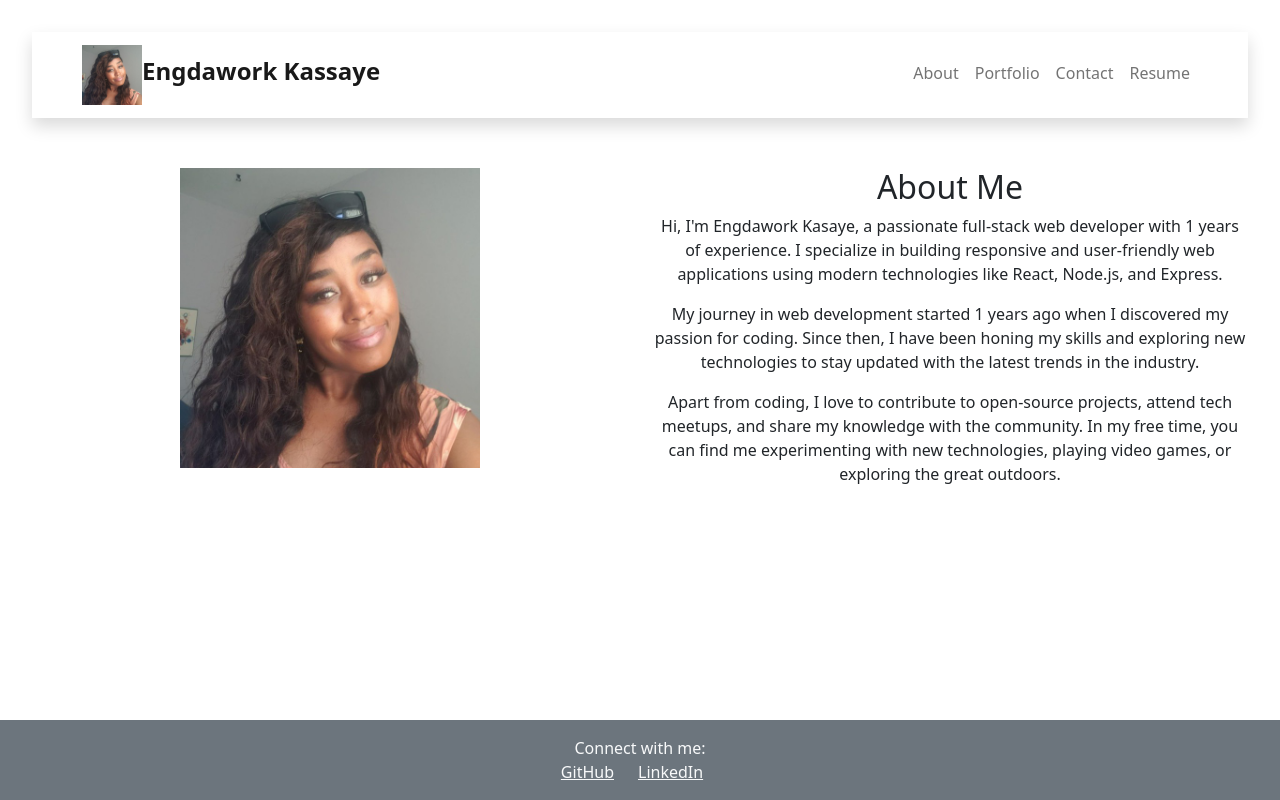
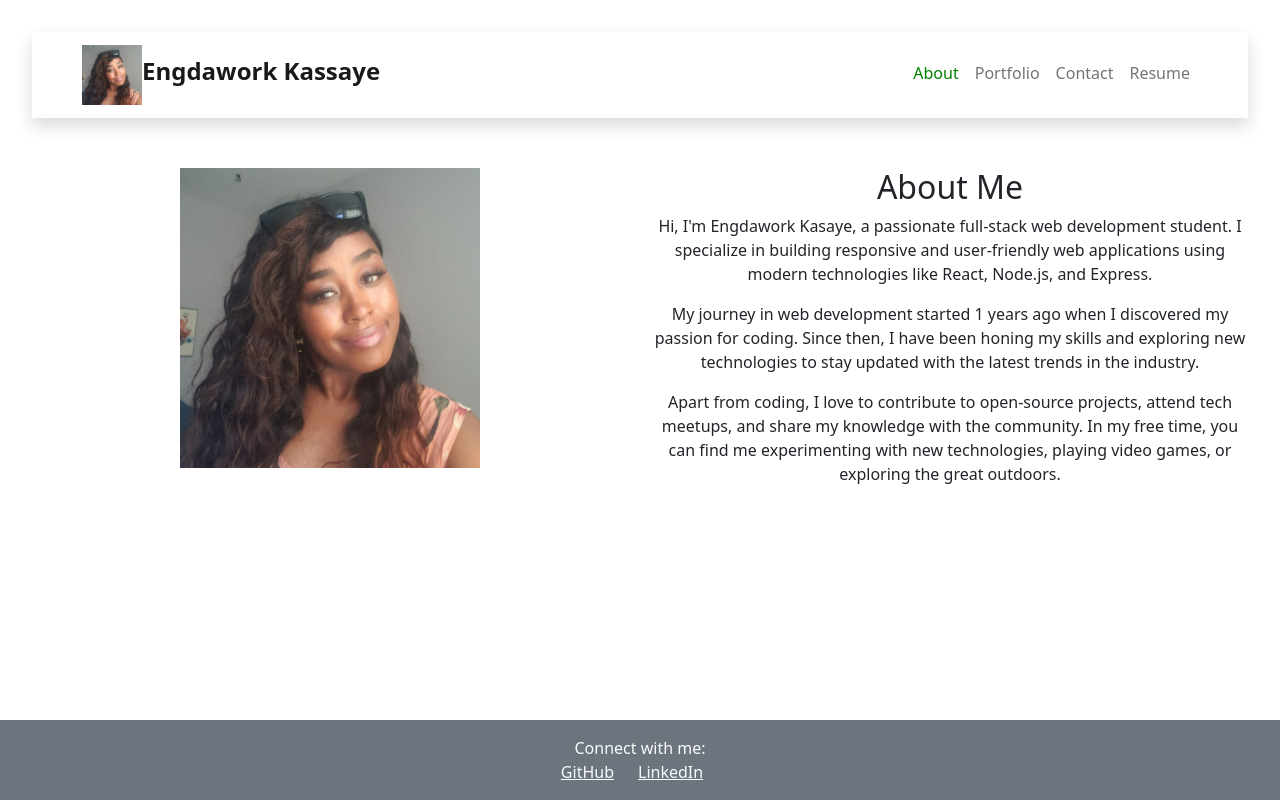
Before and after one commit to Engdaworkkassaye/reactPortifolioENG, a React (Vite) app in the folder react-portfolio/: page /about in a window 1280 px wide. Built offline with nearby package versions, Linux system fonts and the light colour scheme.

Commit message:
minor changes

```diff
--- a/react-portfolio/src/App.css
+++ b/react-portfolio/src/App.css
@@ -1,8 +1,20 @@
+/* App.css */
+@import url('https://fonts.googleapis.com/css2?family=Roboto:wght@400;700&display=swap');
+
+body {
+  font-family: 'Roboto', sans-serif;
+  background-color: #fff;
+  color: var(--text-color);
+}
 #root {
   max-width: 1280px;
   margin: 0 auto;
   padding: 2rem;
   text-align: center;
+}
+/* App.css */
+.active {
+  color: green !important; /* Set the color to green */
 }
 
 .logo {
--- a/react-portfolio/src/components/About.jsx
+++ b/react-portfolio/src/components/About.jsx
@@ -11,7 +11,7 @@ const About = () => {
           <div className="col-md-6">
             <h2>About Me</h2>
             <p>
-              Hi, I'm Engdawork Kasaye, a passionate full-stack web developer with 1 years of experience. I specialize in building responsive and user-friendly web applications using modern technologies like React, Node.js, and Express.
+              Hi, I'm Engdawork Kasaye, a passionate full-stack web development student. I specialize in building responsive and user-friendly web applications using modern technologies like React, Node.js, and Express.
             </p>
             <p>
               My journey in web development started 1 years ago when I discovered my passion for coding. Since then, I have been honing my skills and exploring new technologies to stay updated with the latest trends in the industry.
--- a/react-portfolio/src/components/Header.jsx
+++ b/react-portfolio/src/components/Header.jsx
@@ -1,6 +1,6 @@
 import React, { useState } from 'react';
-import { Link } from 'react-router-dom';
-import { Navbar, Container, Nav } from 'react-bootstrap'; // Import Bootstrap components
+import { Link, NavLink } from 'react-router-dom';
+import { Navbar, Container, Nav } from 'react-bootstrap';
 import "../App.css";
 
 function Header({ brandName, imageSrcPath, navItems }) {
@@ -32,12 +32,13 @@ function Header({ brandName, imageSrcPath, navItems }) {
           <Nav className="ms-auto mb-2 mb-md-1">
             {navItems.map((item, index) => (
               <Nav.Item key={index} onClick={handleSelect}>
-                <Link
+                <NavLink
                   className="nav-link"
                   to={`/${item.toLowerCase()}`}
+                  activeClassName="active" // Add activeClassName
                 >
                   {item}
-                </Link>
+                </NavLink>
               </Nav.Item>
             ))}
           </Nav>
```
